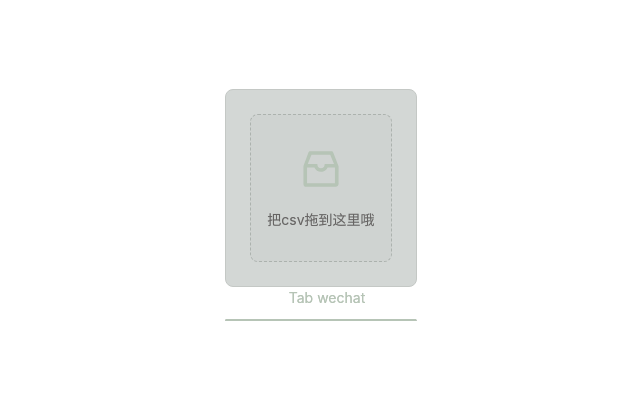
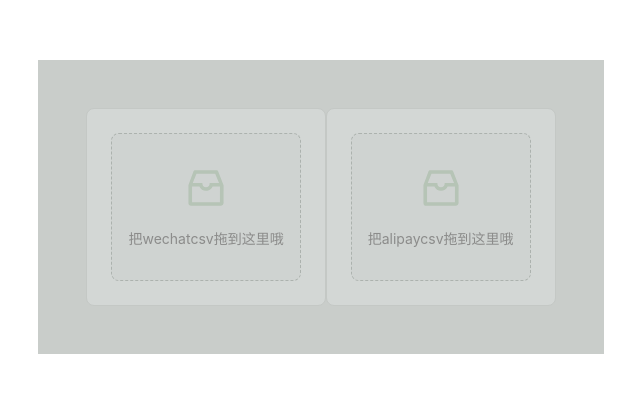
Before and after one commit to bj518/bill-transform, a React (Vite) app: page / in a window 1280 px wide. Shown: the part 193-586 px from the top of the page, without its empty margins (319-959 px from the left). Built offline with nearby package versions, Linux system fonts and the light colour scheme.

Commit message:
feat: 支付宝解析

```diff
--- a/package.json
+++ b/package.json
@@ -12,6 +12,7 @@
   },
   "dependencies": {
     "antd": "^5.13.1",
+    "lodash": "^4.17.21",
     "papaparse": "^5.4.1",
     "react": "^18.2.0",
     "react-dom": "^18.2.0",
@@ -27,6 +28,7 @@
   "devDependencies": {
     "@commitlint/cli": "^18.4.4",
     "@commitlint/config-conventional": "^18.4.4",
+    "@types/lodash": "^4.14.202",
     "@types/papaparse": "^5.3.14",
     "@types/react": "^18.2.43",
     "@types/react-dom": "^18.2.18",
--- a/src/App.tsx
+++ b/src/App.tsx
@@ -1,6 +1,7 @@
-import { ConfigProvider } from "antd";
+import { ConfigProvider, Layout } from "antd";
 import "./App.css";
 import { CSVTransformer } from "./CSVTransformer";
+import { Content } from "antd/es/layout/layout";
 
 function App() {
   const theme = {
@@ -17,7 +18,11 @@ function App() {
   return (
     <>
       <ConfigProvider theme={theme}>
-        <CSVTransformer></CSVTransformer>
+        <Layout>
+          <Content>
+            <CSVTransformer></CSVTransformer>
+          </Content>
+        </Layout>
       </ConfigProvider>
     </>
   );
--- a/src/CSVTransformer/UploadFileBox.tsx
+++ b/src/CSVTransformer/UploadFileBox.tsx
@@ -3,56 +3,62 @@ import type { UploadProps } from "antd";
 import { Upload } from "antd";
 import Papa, { ParseResult } from "papaparse";
 import React from "react";
+import { UploadType, aliHandler, configs, parseConfigs, title } from "./config";
+const { Dragger } = Upload;
 
-const { Dragger } = Upload;
-const startIndex = 17;
+const UploadFileBox: React.FC<{ type: UploadType }> = ({ type }) => {
+  const config = configs[type];
+  const parseConfig = parseConfigs[type];
 
-const timeIndex = 0;
-const valueIndex = 5;
-const typeIdx = 4;
-const nameIdx = 2;
+  const formatHandler = (data: string[][]) => {
+    return data
+      .filter((_, index) => index >= config.startIndex)
+      .map((value) => {
+        return [
+          value[config.nameIdx],
+          value[config.timeIndex],
+          value[config.valueIndex],
+          ...new Array(4).fill(null),
+          value[config.typeIdx],
+        ];
+      });
+  };
+
+  function handleDownloadCSV(data: string[][]) {
+    const csv = Papa.unparse(data);
+    const str = data[1][1];
+    const blob = new Blob([csv], { type: "text/csv" });
+
+    const link = document.createElement("a");
+    link.href = URL.createObjectURL(blob);
+    link.download = `${type}_ime_${str}.csv`;
+
+    document.body.appendChild(link);
+    link.click();
+    document.body.removeChild(link);
+  }
 
   const onParseSuccess = (res: ParseResult<string[]>) => {
     const { data } = res;
-  const expectedData = data
-    .filter((_, index) => index >= startIndex)
-    .map((value) => {
-      return [
-        value[nameIdx],
-        value[timeIndex],
-        value[valueIndex],
-        "",
-        "",
-        "",
-        "",
-        value[typeIdx],
-      ];
-    });
-  console.log(expectedData);
-  expectedData.unshift(["名称", "时间", "金额", "", "", "", "", "类型"]);
-  const csv = Papa.unparse(expectedData);
-  const blob = new Blob([csv], { type: "text/csv" });
-  const link = document.createElement("a");
-  link.href = URL.createObjectURL(blob);
-  link.download = "exported_data.csv";
-  // 将链接添加到文档并触发下载
-  document.body.appendChild(link);
-  link.click();
 
-  // 清理创建的元素
-  document.body.removeChild(link);
+    let expectedData = type === "wechat" ? data : aliHandler(data);
+    expectedData = [...formatHandler(expectedData)];
+    expectedData.unshift(title);
+
+    handleDownloadCSV(expectedData);
   };
 
   const props: UploadProps = {
     name: "file",
     multiple: false,
     onChange(info) {
-    console.log(info);
       const { file } = info;
       const { originFileObj } = file;
       if (!originFileObj) return;
+
       Papa.parse(originFileObj, {
         complete: onParseSuccess,
+        ...parseConfig,
       });
     },
     onDrop(e) {
@@ -60,13 +66,19 @@ const props: UploadProps = {
     },
   };
 
-const UploadFileBox: React.FC = () => (
-  <Dragger customRequest={() => {}} accept=".csv" {...props}>
+  return (
+    <Dragger
+      showUploadList={false}
+      customRequest={() => {}}
+      accept=".csv"
+      {...props}
+    >
       <p className="ant-upload-drag-icon">
         <InboxOutlined />
       </p>
-    <p className="ant-upload-hint">把csv拖到这里哦</p>
+      <p className="ant-upload-hint">把{type}csv拖到这里哦</p>
     </Dragger>
   );
+};
 
 export default UploadFileBox;
--- /dev/null
+++ b/src/CSVTransformer/config.ts
@@ -0,0 +1,69 @@
+const wechatConfig = {
+  startIndex: 17,
+  timeIndex: 0,
+  valueIndex: 5,
+  typeIdx: 4,
+  nameIdx: 2,
+};
+
+const aliConfig = {
+  startIndex: 1,
+  timeIndex: 0,
+  valueIndex: 6,
+  typeIdx: 5,
+  nameIdx: 4,
+};
+export type UploadType = "alipay" | "wechat";
+const stepLength = 4;
+
+export const configs: {
+  [key in UploadType]: {
+    startIndex: number;
+    timeIndex: number;
+    valueIndex: number;
+    typeIdx: number;
+    nameIdx: number;
+  };
+} = {
+  wechat: wechatConfig,
+  alipay: aliConfig,
+};
+
+export const parseConfigs = {
+  wechat: {},
+  alipay: {
+    skipEmptyLines: true,
+    encoding: "gbk",
+    delimiter: "\n",
+  },
+};
+
+export const title = [
+  "名称",
+  "时间",
+  "金额",
+  ...new Array(stepLength).fill(null),
+  "类型",
+];
+
+export const aliHandler = (data: string[][]) => {
+  const expectedData = data[22];
+  const result: string[][] = [];
+  let currentSegment: string[] = [];
+
+  expectedData.forEach((item) => {
+    if (item.includes("\n")) {
+      const segmentWithoutNewline = item.replace("\n", "");
+      result.push([...currentSegment]);
+      currentSegment = [segmentWithoutNewline];
+    } else {
+      currentSegment.push(item);
+    }
+  });
+
+  if (currentSegment.length > 0) {
+    result.push([...currentSegment]);
+  }
+
+  return result;
+};
--- a/src/CSVTransformer/index.tsx
+++ b/src/CSVTransformer/index.tsx
@@ -1,4 +1,4 @@
-import { Card, Tabs } from "antd";
+import { Card } from "antd";
 import { AppleOutlined } from "@ant-design/icons";
 import UploadFileBox from "./UploadFileBox";
 
@@ -6,27 +6,28 @@ export const CSVTransformer = () => {
   const data = [
     {
       icon: <AppleOutlined></AppleOutlined>,
-      label: "wechat",
       value: "wechat",
-      children: (
-        <Card>
-          <UploadFileBox></UploadFileBox>
-        </Card>
-      ),
+      children: <UploadFileBox type="wechat"></UploadFileBox>,
+    },
+    {
+      icon: <AppleOutlined></AppleOutlined>,
+      value: "alipay",
+      children: <UploadFileBox type="alipay"></UploadFileBox>,
     },
   ];
+
   return (
-    <div>
-      <Tabs
-        defaultActiveKey="2"
-        items={data.map((val) => {
-          return {
-            key: val.value,
-            label: `Tab ${val.label}`,
-            icon: val.children,
-          };
-        })}
-      />
+    <div
+      className="transform-container"
+      style={{
+        display: "flex",
+        padding: "48px",
+        justifyContent: "space-between",
+      }}
+    >
+      {data.map((c) => (
+        <Card key={c.value}>{c.children}</Card>
+      ))}
     </div>
   );
 };
```
Also changed, not shown: 1 other file (tests, documents, lock files or other folders). Lines whose indentation alone changed are shown as unchanged.
